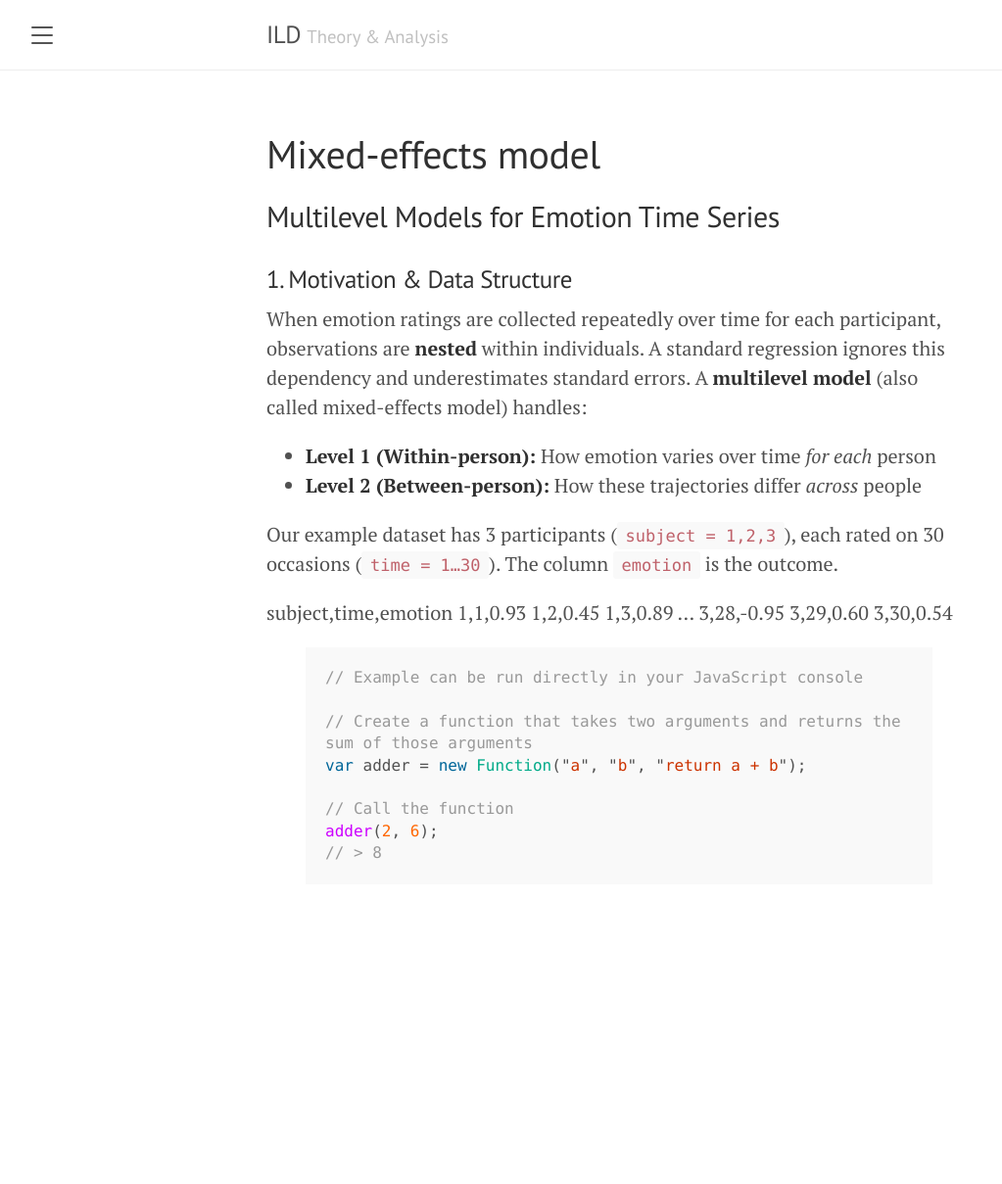
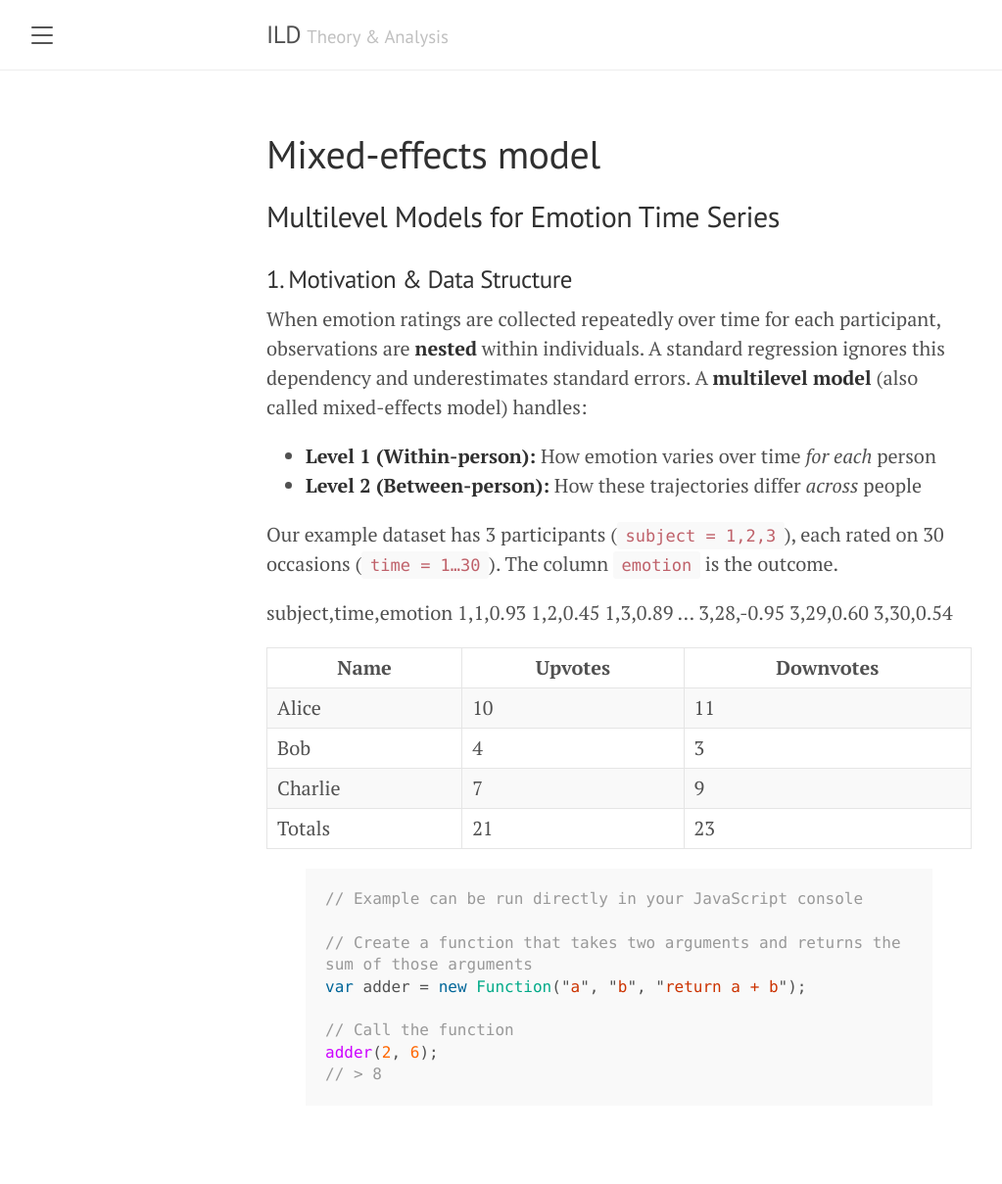
Before and after one commit to lennartseizer/ild, a Jekyll site: the page built from 3.md, in a window 1280 px wide. Shown: the whole page at 98% size, without its empty margins (8-1031 px from the left). Built offline with Jekyll 4.4.1, drawn with Linux system fonts in a browser that asks for light colours; before the commit the page ends 983 px from its top, so only the background shows below that.

Commit message:
Update 3.md

```diff
--- a/3.md
+++ b/3.md
@@ -24,6 +24,39 @@ subject,time,emotion
 3,29,0.60
 3,30,0.54
 
+<table>
+  <thead>
+    <tr>
+      <th>Name</th>
+      <th>Upvotes</th>
+      <th>Downvotes</th>
+    </tr>
+  </thead>
+  <tfoot>
+    <tr>
+      <td>Totals</td>
+      <td>21</td>
+      <td>23</td>
+    </tr>
+  </tfoot>
+  <tbody>
+    <tr>
+      <td>Alice</td>
+      <td>10</td>
+      <td>11</td>
+    </tr>
+    <tr>
+      <td>Bob</td>
+      <td>4</td>
+      <td>3</td>
+    </tr>
+    <tr>
+      <td>Charlie</td>
+      <td>7</td>
+      <td>9</td>
+    </tr>
+  </tbody>
+</table>
 
 {% highlight js %}
 // Example can be run directly in your JavaScript console
```
